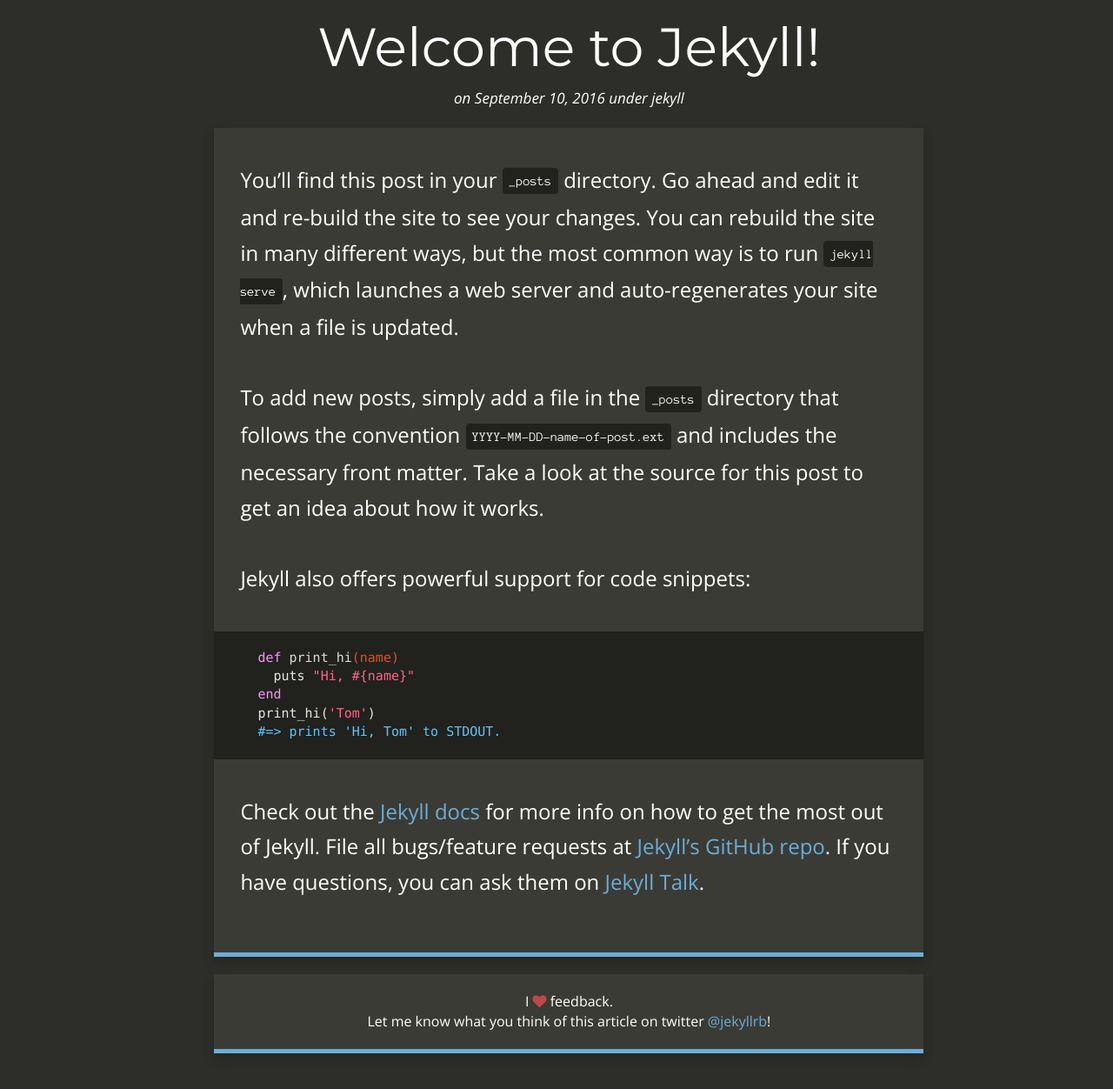
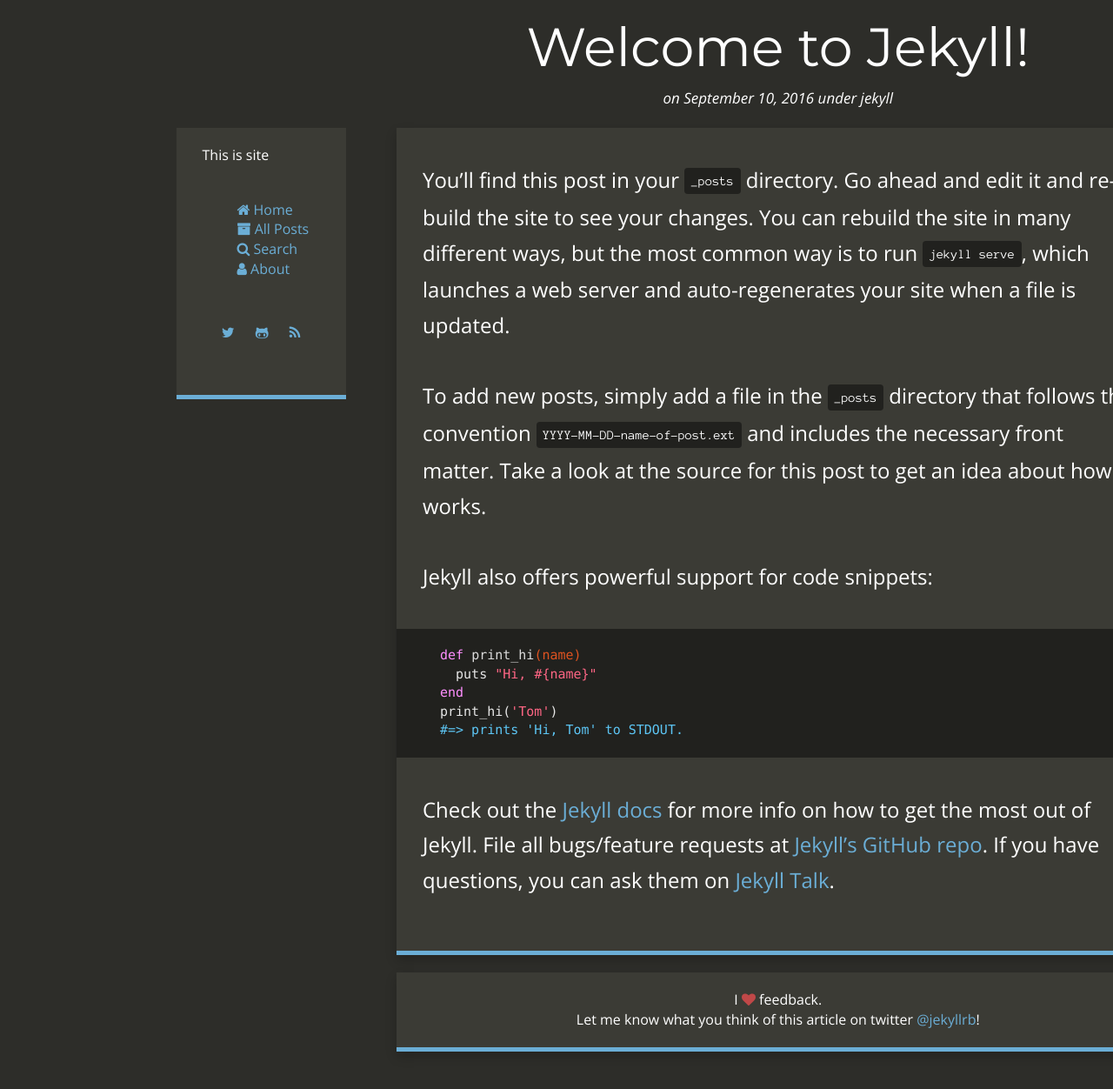
Before and after one commit to dajwarren/dajwarren.github.io, a Jekyll site: the page built from _posts/2016-09-10-welcome-to-jekyll.markdown, in a window 1280 px wide. Shown: the whole page at 87% size. Built offline with Jekyll 4.4.1, drawn with Linux system fonts in a browser that asks for light colours; nearby versions of some CDN libraries.

Commit message:
Fixed post.html to work with new static sidebar menu

```diff
--- a/_layouts/default.html
+++ b/_layouts/default.html
@@ -1,11 +1,6 @@
 ---
+layout: base
 ---
-<!DOCTYPE html>
-<html>
-
-    {% include head.html %}
-
-<body>
 <!-- Full-width container-->
 <div class="container-fluid">
 
@@ -33,6 +28,33 @@
 
             <!-- Title -->
             <h1 class="header" itemprop="name">{{ page.title }}</h1>
+
+            <!-- Page author -->
+            <div class="author">
+              <small><i>
+                {% if page.author %}
+                by
+                <span itemprop="author">
+                  {% if site.google_plus_link %}
+                    <a rel="author" href="{{ site.google_plus_link }}">
+                  {% endif %}
+                  <span itemprop="author" itemscope itemtype="http://schema.org/Person">
+                    <span itemprop="name">{{ page.author }}</span>
+                  </span>
+                  {% if site.google_plus_link %}
+                    </a>
+                  {% endif %}
+                </span>
+                {% endif %}
+
+                <!-- Display date and category ONLY if using the post.html layout  -->
+                {% if page.layout == 'post' %}
+                    on <span itemprop="datePublished" content="2014-08-28">{{ page.date | date: "%B %-d, %Y" }}</span>
+                    {% if page.categories != empty %} under {% for category in page.categories limit:1 %}{{ category }}{% endfor %}{% endif %}
+                {% endif %}
+              </i></small>
+            </div>
+
         </div>
     </div>
 
@@ -54,9 +76,3 @@
 <!-- End of containers     -->
 </div>
 </div>
-
-
-{% include footer.html %}
-
-</body>
-</html>
--- a/_layouts/post.html
+++ b/_layouts/post.html
@@ -1,58 +1,7 @@
 ---
-layout: base
+layout: default
 ---
 
-{% if page.minutes %}
-  {% assign minutes = page.minutes %}
-{% else %}
-  {% assign minutes = content | number_of_words | divided_by: 180 %}
-  {% if minutes == 0 %}{% assign minutes = 1 %}{% endif %}
-{% endif %}
-
-<div class="container-fluid single">
-  <div class="row">
-
-    <div itemscope itemtype="http://schema.org/Article" class="col-md-12 article">
-      {% if site.data.thumbnail[page.thumbnail] %}
-      <div class="thumb">
-        <img itemprop="image" src="{{ site.data.thumbnail[page.thumbnail] }}" alt="Thumbnail: {{ page.thumbnail }}" />
-      </div>
-      {% elsif page.thumbnail %}
-      <div class="thumb">
-        <i class="fa fa-{{ page.thumbnail }} fa-4x"></i>
-      </div>
-      {% endif %}
-
-      <h1 class="header" itemprop="name">{{ page.title }}</h1>
-
-      <div class="author">
-        <small><i>
-          {% if page.author %}
-          by
-          <span itemprop="author">
-            {% if site.google_plus_link %}
-              <a rel="author" href="{{ site.google_plus_link }}">
-            {% endif %}
-            <span itemprop="author" itemscope itemtype="http://schema.org/Person">
-              <span itemprop="name">{{ page.author }}</span>
-            </span>
-            {% if site.google_plus_link %}
-              </a>
-            {% endif %}
-          </span>
-          {% endif %}
-          on <span itemprop="datePublished" content="2014-08-28">{{ page.date | date: "%B %-d, %Y" }}</span>
-          {% if page.categories != empty %} under {% for category in page.categories limit:1 %}{{ category }}{% endfor %}{% endif %}
-        </i></small>
-      </div>
-
-<!--
-      <div class="read-time">
-        <small>
-          {{ minutes }} minute read
-        </small>
-      </div>
-!-->
 
       <div class="content-panel content">
 
@@ -168,11 +117,7 @@ layout: base
       </div>
       {% endif %}
 
-    </div>
 
-  </div>
-
-</div>
 
 {% if site.disqus_account %}
 <script type="text/javascript">
```
